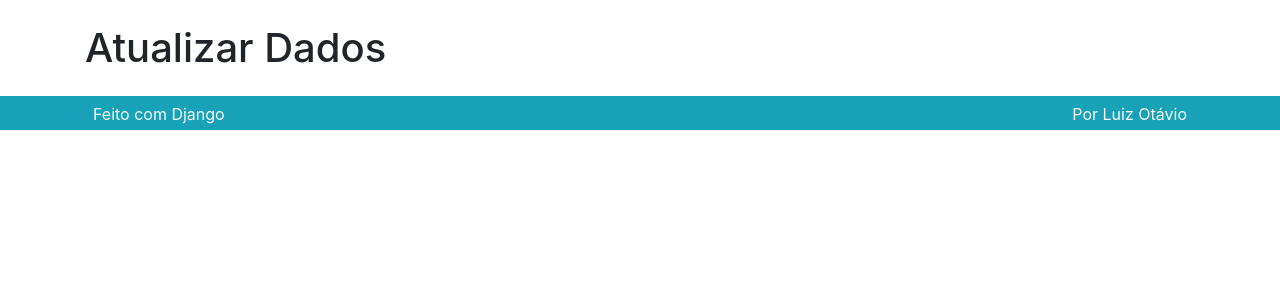
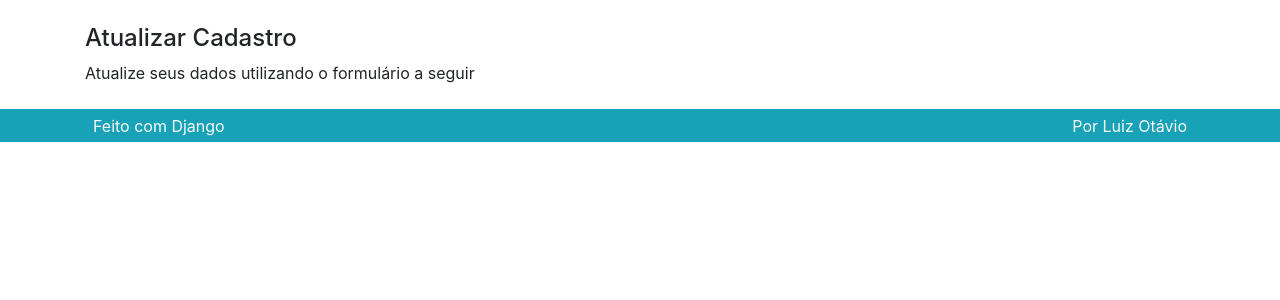
Before and after one commit to leonhardc/ecomerce-django, a Django app: template perfil/templates/perfil/atualizar.html in a window 1280 px wide. Shown: the part 56-356 px from the top of the page. Run offline with Django 4.2, Linux system fonts and the light colour scheme; the template is opened without the code that fills it, so the values that code supplies are empty; some libraries are stand-ins or nearby versions.

Commit message:
Mudança no titulo da seção de Atualização de cadastro

```diff
--- a/perfil/templates/perfil/atualizar.html
+++ b/perfil/templates/perfil/atualizar.html
@@ -4,8 +4,12 @@
 {% block content %}
 
     {% block titulo_da_pagina %}
-        <h1>Atualizar Dados</h1>
+        <h4>Atualizar Cadastro</h4>
+        <p>
+            Atualize seus dados utilizando o formulário a seguir
+        </p>
     {% endblock %}
 
 
+
 {% endblock %}
```
